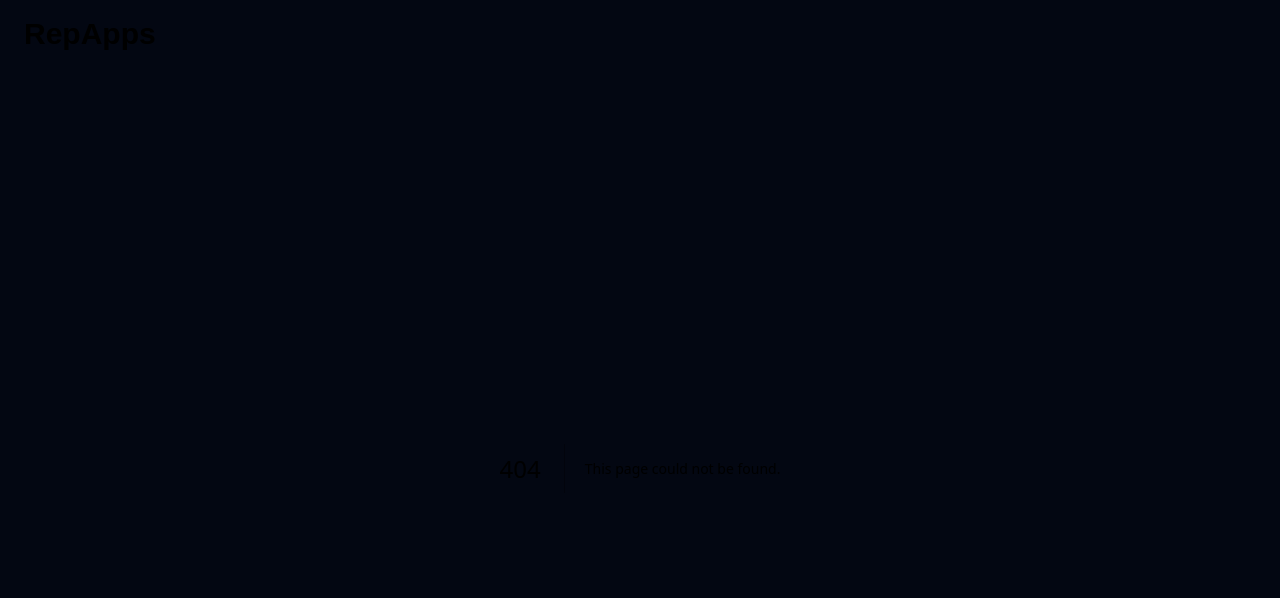
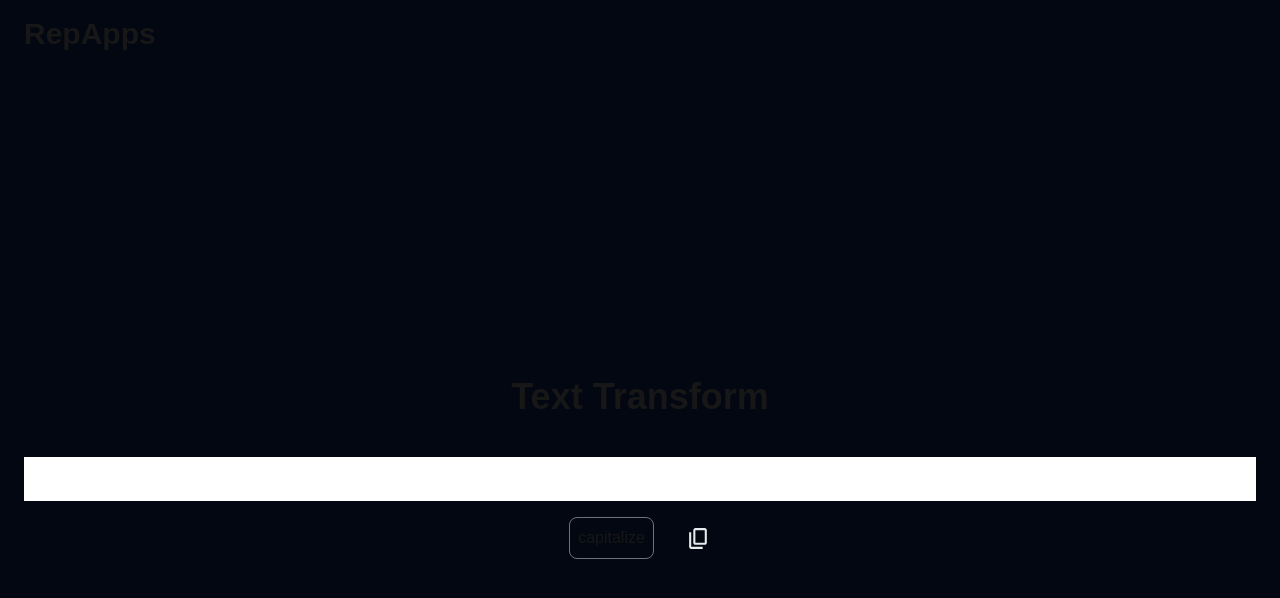
Before and after one commit to martin0590/repapps, a Next.js app: page /texttransform in a window 1280 px wide. Before the commit this address had no page. Shown: the top 598 px of the page. Built offline with nearby package versions, Linux system fonts and the light colour scheme.

Commit message:
feature - new utility

```diff
--- /dev/null
+++ b/app/texttransform/page.tsx
@@ -0,0 +1,21 @@
+'use client'
+import SentenceBreaker from '@/components/SentenceBreaker'
+import React, { useState } from 'react'
+
+const TextTransform = () => {
+  const [sentence, setSentence] = useState("")
+
+  return (
+    <div className='px-6 min-h-screen flex flex-col gap-10 items-center justify-center'>
+      <h1 className='text-4xl font-bold'>Text Transform</h1>
+      <div className='w-full flex flex-col gap-2 items-center'>
+        <input className='text-gray-800 w-full p-2 text-xl' type="text" onChange={(e) => setSentence(e.target.value)} value={sentence}  />
+        <div>
+          {<SentenceBreaker sentence={sentence.trim()} setSentence={setSentence}/>}
+        </div>
+      </div>
+    </div>
+  )
+}
+
+export default TextTransform
--- /dev/null
+++ b/components/SentenceBreaker.tsx
@@ -0,0 +1,70 @@
+import { wordStyles } from '@/constants'
+import Image from 'next/image'
+import React, { useEffect, useRef, useState } from 'react'
+
+const SentenceBreaker = ({ sentence, setSentence }: { sentence: string, setSentence: React.Dispatch<React.SetStateAction<string>> }) => {
+
+  const handleCopyToClipboardButton = () => {
+      navigator.clipboard.writeText(sentence)
+  }
+
+  const wordTransform = (textStyle: string, idx: number) => {
+    const sentenceArr = sentence.split(' ')
+    switch(textStyle) {
+      case 'capitalize':
+        sentenceArr[idx] = sentenceArr[idx].charAt(0).toUpperCase() + sentenceArr[idx].slice(1).toLowerCase()
+        break
+      case 'uppercase':
+        sentenceArr[idx] = sentenceArr[idx].toUpperCase()
+        break
+      case 'lowercase':
+        sentenceArr[idx] = sentenceArr[idx].toLowerCase()
+        break
+      default:
+        break
+    }
+    const joinedSentence = sentenceArr.join(' ')
+    setSentence(joinedSentence)
+  }
+
+  const capitalizeALlWords = () => {
+    const sentenceArr = sentence.split(' ')
+    sentenceArr.forEach((word, index) => {
+      sentenceArr[index] = word.charAt(0).toUpperCase() + word.slice(1).toLowerCase()
+    })
+    const joinedSentence = sentenceArr.join(' ')
+    setSentence(joinedSentence)
+  }
+
+  return (
+    <div>
+        <div className="flex  flex-col gap-2">
+          {sentence && sentence.split(' ').map((word, index) => (
+            <div key={index} className='flex gap-4 items-center'>
+              <span className="">{word}</span>
+              <div className='flex gap-2'>
+                <button onClick={() => wordTransform('capitalize', index)} className={` border border-gray-500 p-2 rounded-lg`}>{wordStyles[0]}</button>
+                <button onClick={() => wordTransform('uppercase', index)} className={` border border-gray-500 p-2 rounded-lg`}>{wordStyles[1]}</button>
+                <button onClick={() => wordTransform('lowercase', index)} className={` border border-gray-500 p-2 rounded-lg`}>{wordStyles[2]}</button>
+              </div>
+            </div>
+          ))}
+        </div>
+        <div className="mt-2 gap-4 flex justify-between items-center">
+          <button onClick={capitalizeALlWords} className={` border border-gray-500 p-2 rounded-lg`}>{wordStyles[0]}</button>
+          <p className={`mt-4`}>{sentence}</p>
+          <button onClick={handleCopyToClipboardButton}>
+          <Image
+            src={'/svgs/copyText.svg'}
+            width={25}
+            height={25}
+            className='cursor-pointer'
+            alt='copy text icon'
+          />
+          </button>
+        </div>
+    </div>
+  )
+}
+
+export default SentenceBreaker
--- /dev/null
+++ b/components/ToggleButton.tsx
@@ -0,0 +1,16 @@
+import React from 'react'
+
+const ToggleButton = () => {
+  return (
+  <>
+    <label className="inline-flex gap-10 items-center cursor-pointer">
+      <input type="checkbox" className="sr-only peer" />
+      <span className="select-none ms-3 text-sm font-medium text-gray-900 dark:text-gray-300">Toggle me</span>
+      <div className="relative w-11 h-6 bg-gray-200 peer-focus:outline-none peer-focus:ring-4 peer-focus:ring-blue-300 dark:peer-focus:ring-blue-800 rounded-full peer dark:bg-gray-700 peer-checked:after:translate-x-full rtl:peer-checked:after:-translate-x-full peer-checked:after:border-white after:content-[''] after:absolute after:top-[2px] after:start-[2px] after:bg-white after:border-gray-300 after:border after:rounded-full after:h-5 after:w-5 after:transition-all dark:border-gray-600 peer-checked:bg-blue-600"></div>
+    </label>
+  </>
+
+  )
+}
+
+export default ToggleButton
--- a/constants/index.ts
+++ b/constants/index.ts
@@ -14,3 +14,5 @@ export const links = [
     description: 'Crea una lista de ventajas y desventajas de lo que quieras.'
   }
 ]
+
+export const wordStyles = ['capitalize', 'uppercase', 'lowercase']
```
Also changed, not shown: public/svgs/copyText.svg (added).
